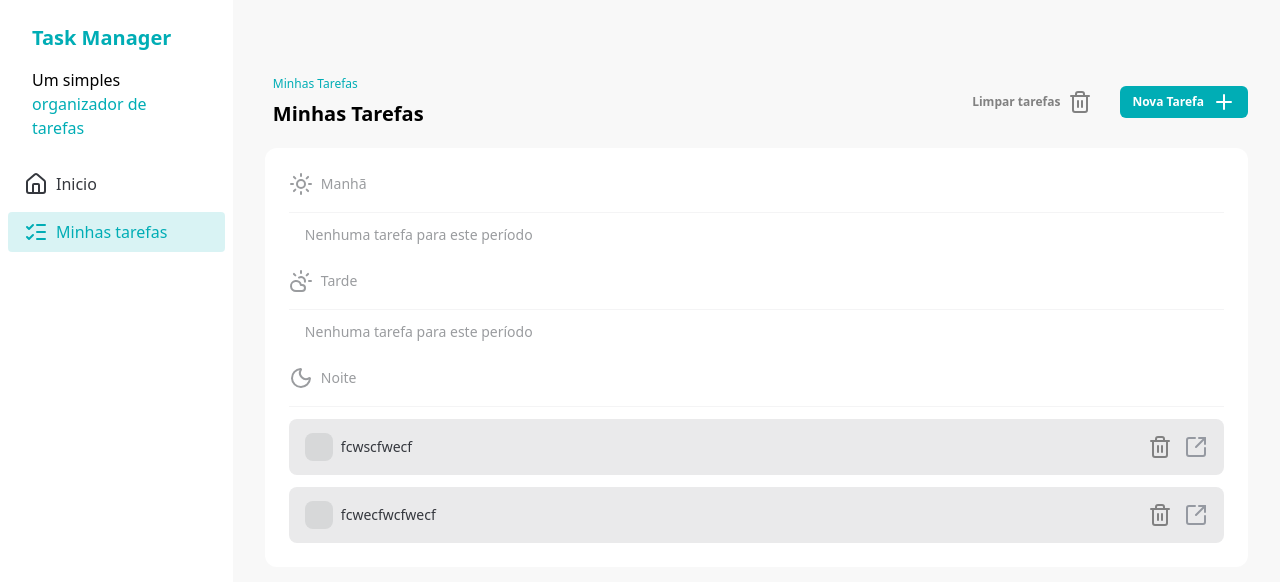
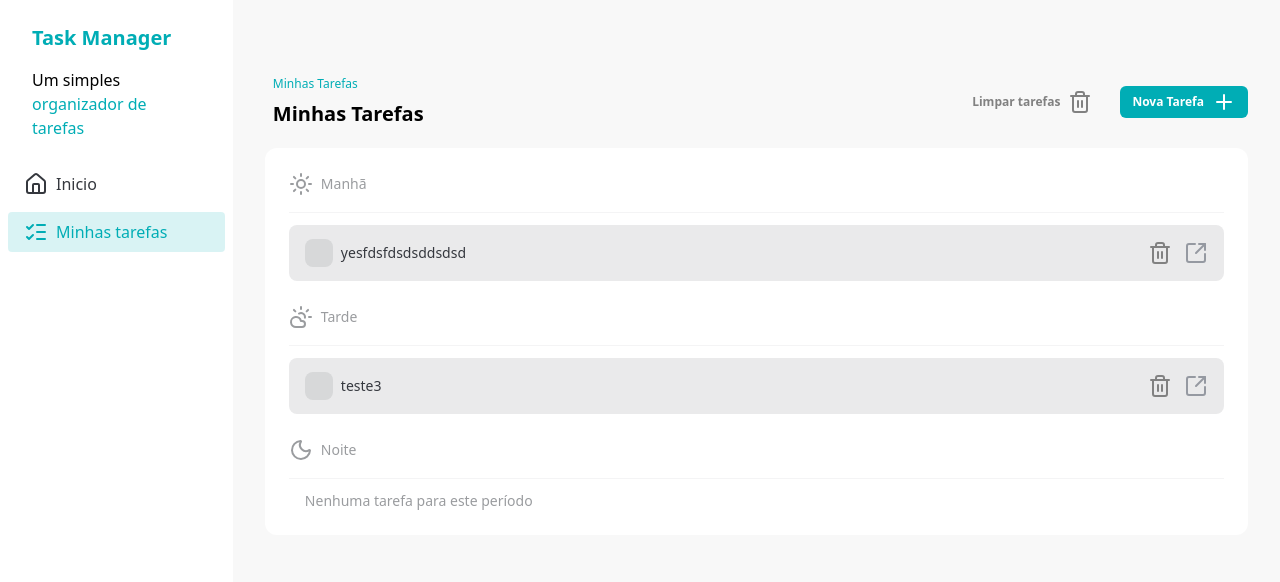
Before and after one commit to tassioNS9/task-manager, a React (Vite) app: page / in a window 1280 px wide. Shown: the top 582 px of the page. Built offline with nearby package versions, Linux system fonts and the light colour scheme; data requests are answered from the project's data file.

Commit message:
feat: add initial updateTask and deleteTask mutation

```diff
--- a/db.json
+++ b/db.json
@@ -2,16 +2,30 @@
   "tasks": [
     {
       "id": "c9dace8d-795b-42f1-ad20-f1f1d6569f40",
-      "title": "fcwscfwecf",
+      "title": "fcwscfwecfte",
       "description": "cfwcwfw",
-      "time": "evening",
+      "time": "",
       "status": "not_started"
     },
     {
-      "id": "e71f4191-d738-4900-bd60-e6956331f4cc",
-      "title": "fcwecfwcfwecf",
-      "description": "cwscwfcwe",
-      "time": "evening",
+      "id": "673d29f7-21f8-4d8b-8608-faed5d35a377",
+      "title": "nova tarecscs",
+      "description": "alterandooo",
+      "time": "",
+      "status": "not_started"
+    },
+    {
+      "id": "d92c9b09-319e-4da4-ac06-a7d867de087b",
+      "title": "teste3",
+      "description": "gfgsdg",
+      "time": "afternoon",
+      "status": "not_started"
+    },
+    {
+      "id": "1dfce516-7bd9-4e1c-8288-55fd26de5d07",
+      "title": "yesfdsfdsdsddsdsd",
+      "description": "2s1dxqwdx",
+      "time": "morning",
       "status": "not_started"
     }
   ]
--- a/src/TaskDetails.jsx
+++ b/src/TaskDetails.jsx
@@ -1,5 +1,5 @@
+import { useMutation, useQuery, useQueryClient } from "@tanstack/react-query"
 import { CircleArrowLeft, Loader2Icon, Trash2 } from "lucide-react"
-import { useEffect, useState } from "react"
 import { useForm } from "react-hook-form"
 import { Link, useParams } from "react-router-dom"
 import { useNavigate } from "react-router-dom"
@@ -10,9 +10,8 @@ import Input from "./components/Input"
 import Sidebar from "./components/Sidebar"
 import TimeSelect from "./components/TimeSelect"
 const TaskDetailsPage = () => {
+  const queryClient = useQueryClient()
   const { taskId } = useParams()
-  const [task, setTask] = useState({})
-  const [time, setTime] = useState("")
   const navigate = useNavigate()
   const {
     register,
@@ -21,58 +20,89 @@ const TaskDetailsPage = () => {
     reset,
   } = useForm()
 
-  useEffect(() => {
-    const getTask = async () => {
+  const { data: task } = useQuery({
+    queryKey: ["task", taskId],
+    queryFn: async () => {
       const response = await fetch(`http://localhost:3000/tasks/${taskId}`, {
         method: "GET",
       })
       const data = await response.json()
-      setTask(data)
       reset(data)
-      setTime(data.time)
-    }
-    getTask()
-  }, [taskId, reset])
+    },
+  })
+
+  const { mutate: updateTask, isPending } = useMutation({
+    mutationKey: ["updateTask", taskId],
+    mutationFn: async (newTask) => {
+      const response = await fetch(`http://localhost:3000/tasks/${taskId}`, {
+        method: "PATCH",
+        headers: {
+          "Content-Type": "application/json",
+        },
+        body: JSON.stringify(newTask),
+      })
+
+      if (!response.ok) {
+        // Tratar erro
+        throw new Error()
+      }
+      const updateTask = await response.json()
+      queryClient.setQueryData(["tasks"], (oldTasks) => {
+        return oldTasks.map((task) => {
+          if (task.id === taskId) {
+            return updateTask
+          }
+          return task
+        })
+      })
+    },
+  })
+
+  const { mutate: deleteTask } = useMutation({
+    mutationKey: ["deleteTask", taskId],
+    mutationFn: async () => {
+      const response = await fetch(`http://localhost:3000/tasks/${taskId}`, {
+        method: "DELETE",
+      })
+      if (!response.ok) {
+        throw new Error()
+      }
+      return response.json()
+    },
+  })
 
   const handleEditClick = async (data) => {
     // Lógica para salvar as alterações da tarefa
     const title = data.title.trim() // Para nao ter espaços vazios ao salvar
     const description = data.description.trim() // Para nao ter espaços vazios ao salvar
-
+    const time = data.time
     const task = {
       title,
       description,
       time,
     }
-    console.log(task, "task")
-    const response = await fetch(`http://localhost:3000/tasks/${taskId}`, {
-      method: "PATCH",
-      headers: {
-        "Content-Type": "application/json",
+
+    updateTask(task, {
+      onSuccess: () => {
+        toast.success("Tarefa Atualizada com SUcesso!")
       },
-      body: JSON.stringify(task),
+      onError: () => {
+        toast.error("Erro ao Atualizar a tarefaa.")
+      },
     })
-
-    if (!response.ok) {
-      // Tratar erro
-      return toast.error("Erro ao atualizar a tarefa.")
-    }
-    const updatedTask = await response.json()
-    setTask(updatedTask)
-    // Talvez mostrar uma notificação de sucesso
-    toast.success("Tarefa atualizada com sucesso!")
   }
 
   const handleDeleteClick = async () => {
-    const response = await fetch(`http://localhost:3000/tasks/${taskId}`, {
-      method: "DELETE",
+    deleteTask(task, {
+      onSuccess: () => {
+        toast.success("Tarefa Deletada com Sucesso!")
+        navigate("/")
+      },
+      onError: () => {
+        toast.error("Erro ao Deletar a tarefa!.")
+      },
     })
-    if (!response.ok) {
-      return toast.error("Erro ao Deletar a tarefa!.")
-    }
 
-    toast.success("Tarefa Deletada com Sucesso!")
-    navigate("/")
     // Redirecionar para a página principal ou outra página
   }
 
@@ -107,13 +137,12 @@ const TaskDetailsPage = () => {
             </Button>
           </div>
         </div>
-        <form onSubmit={handleSubmit(handleEditClick)} action="POST">
+        <form onSubmit={handleSubmit(handleEditClick)} action="PATCH">
           <div className="flex flex-col rounded-xl bg-white p-6">
             <div className="space-y-3">
               <Input
                 id="title"
                 label="Título"
-                defaultValue={task?.title}
                 {...register("title", {
                   required: "Título é obrigatório",
                   min: {
@@ -134,15 +163,19 @@ const TaskDetailsPage = () => {
               <TimeSelect
                 id="time"
                 label="Horário"
-                value={time}
-                onChange={(e) => setTime(e.target.value)}
+                {...register("time", {
+                  required: "Horário é obrigatório",
+                  min: {
+                    value: 3,
+                    message: "Horário deve ter no mínimo 3 caracteres",
+                  },
+                })}
               />
             </div>
             <div className="space-y-3">
               <Input
                 id="description"
                 label="Descrição"
-                defaultValue={task?.description}
                 {...register("description", {
                   required: "Descrição é obrigatório",
                   min: {
@@ -163,12 +196,12 @@ const TaskDetailsPage = () => {
 
           <div className="flex justify-end gap-3 py-3">
             <Button
-              disabled={isSubmitting}
+              disabled={isPending}
               type="submit"
               size="large"
               color="primary"
             >
-              {isSubmitting ? (
+              {isPending ? (
                 <Loader2Icon className="animate-spin text-brand-text-gray" />
               ) : (
                 "Salvar"
--- a/src/components/AddTaskDialog.jsx
+++ b/src/components/AddTaskDialog.jsx
@@ -3,7 +3,7 @@ import "./AddTaskDialog.css"
 import { useMutation, useQueryClient } from "@tanstack/react-query"
 import { Loader2Icon } from "lucide-react"
 import PropTypes from "prop-types"
-import { useEffect, useRef, useState } from "react"
+import { useRef } from "react"
 import { createPortal } from "react-dom"
 import { useForm } from "react-hook-form"
 import { CSSTransition } from "react-transition-group"
@@ -33,7 +33,6 @@ const AddTaskDialog = ({ isOpen, handleClose }) => {
       return response.json()
     },
   })
-  const [time, setTime] = useState("evening")
   const nodeRef = useRef()
   const {
     register,
@@ -48,18 +47,12 @@ const AddTaskDialog = ({ isOpen, handleClose }) => {
     },
   })
 
-  useEffect(() => {
-    if (!isOpen) {
-      setTime("evening")
-    }
-  }, [isOpen])
-
   const handleSaveClick = async (data) => {
     const task = {
       id: v4(),
       title: data.title.trim(),
       description: data.description.trim(),
-      time,
+      time: data.time,
       status: "not_started",
     }
 
@@ -141,9 +134,16 @@ const AddTaskDialog = ({ isOpen, handleClose }) => {
                     })}
                   />
                   <TimeSelect
-                    value={time}
-                    onChange={(e) => setTime(e.target.value)}
+                    id="time"
+                    label="Horário"
                     disabled={isSubmitting}
+                    {...register("time", {
+                      required: "Horário é obrigatório",
+                      minLength: {
+                        value: 3,
+                        message: "Horário deve ter no mínimo 3 caracteres",
+                      },
+                    })}
                   />
 
                   <Input
```
